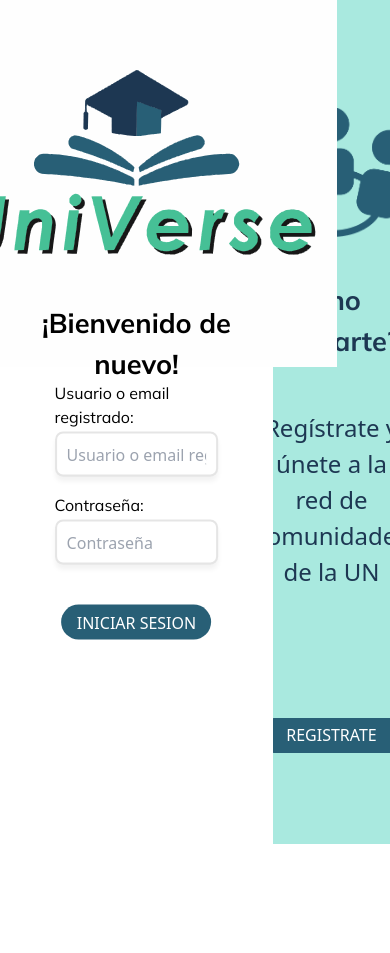
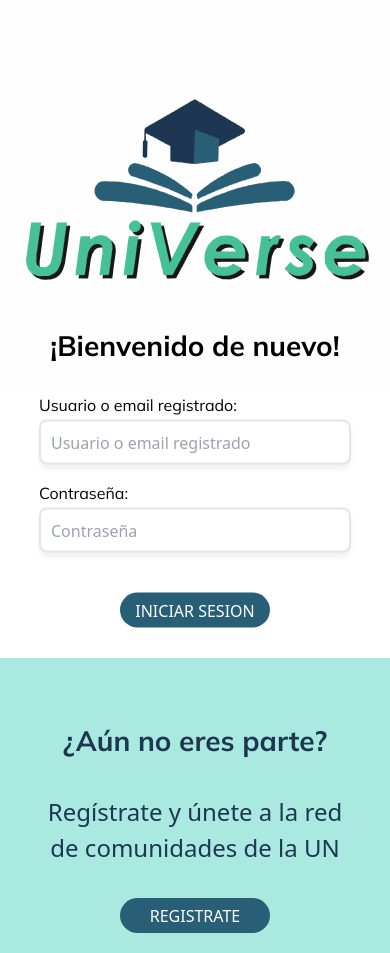
Before and after one commit to juandp1/UniVerse-Frontend, a Next.js app in the folder universe/: page /Login in a window 390 px wide. Before the commit the page ends 844 px from the top, so only its background shows below. Built offline with nearby package versions, Linux system fonts and the light colour scheme.

Commit message:
Ruta home navbar lateral, sitio responsive login

```diff
--- a/universe/Component/compResource/Routes.tsx
+++ b/universe/Component/compResource/Routes.tsx
@@ -29,7 +29,7 @@ export const Routes =[
     },
     {
         title:'Inicio',
-        path:'/',
+        path:'/HomeComunidad',
         icon: <Aiicon.AiFillHome size={sizeIcon} color={colorIcon}/>,
         cName:className
     },
--- a/universe/pages/Login.tsx
+++ b/universe/pages/Login.tsx
@@ -71,7 +71,6 @@ const Login = () => {
         <div className={styles.logoContainer}>
           <Image
             src="/images/UniVerseLogo.svg"
-            className={styles.logoImage}
             width={400}
             height={50}
             alt="logo"
@@ -79,7 +78,10 @@ const Login = () => {
           />
         </div>
 
-        <h2 className={styles.welcomeText}>¡Bienvenido de nuevo!</h2>
+        <h2 style={{ marginTop: '-4rem', textAlign: 'center' }}>
+          ¡Bienvenido de nuevo!
+        </h2>
+
 
         <form className={styles.formLogin} onSubmit={formik.handleSubmit}>
           <div className={styles.inputGroup}>
@@ -115,19 +117,20 @@ const Login = () => {
       </div>
 
       <div className={styles.rightContainer}>
-        <div className={styles.registerContent}>
-          <div className={styles.iconContainer}>
         <Image
           src="/images/group.png"
-              className={styles.iconImage}
+          className={styles.desktopOnly}
           width={150}
-              height={200}
+          height={400}
+          style={{marginTop: '6rem'}}
           alt="icon"
           priority
         />
-          </div>
 
-          <h2 className={styles.registerHeading}>¿Aún no eres parte?</h2>
+        <h2 style={{color: '#1d3752', textAlign: 'center', marginTop: '2.7rem', marginBottom: '1rem'  }}>
+          ¿Aún no eres parte?
+        </h2>
+
         <p className={styles.registerText}>
           Regístrate y únete a la red de comunidades de la UN
         </p>
@@ -138,8 +141,7 @@ const Login = () => {
           </button>
         </div>
       </div>
-      </div>
-    </div>
+    </div >
   );
 }
 
--- a/universe/styles/globals.css
+++ b/universe/styles/globals.css
@@ -287,7 +287,7 @@ button {
 }
 
 .searchInputWrapper input {
-  width: 350px;
+  width: 640px;
   height: 45px;
   padding: 12px 20px;
   margin-top: 5px;
@@ -308,6 +308,7 @@ button {
   color: #fff;
   border: 2.72246px solid rgba(0, 0, 0, 0.1);
   box-shadow: 0px 5.44492px 5.44492px rgba(0, 0, 0, 0.05);
+  border-radius: 8px;
   margin-top: 5px;
   margin-left: 8px;
   padding: 4px 8px;
--- a/universe/styles/loginStyle.module.css
+++ b/universe/styles/loginStyle.module.css
@@ -24,33 +24,12 @@
     padding: 2rem;
   }
 
-  .logoContainer {
-    display: flex;
-    justify-content: center;
-    align-items: flex-start;
-    margin-top: -2rem;
-  }
 
   .logoImage {
-    max-width: 800px;
+    max-width: auto;
     height: auto;
   }
 
-  .welcomeText {
-    font-size: 1.7rem;
-    font-weight: 800;
-    margin-top: -4rem;
-    text-align: center;
-  }
-
-  .formContainer {
-    background-color: #ffffff;
-    width: 100%;
-    position: absolute;
-    top: 60%;
-    left: 50%;
-    transform: translate(-50%, -50%);
-  }
 
   .formLogin {
     background-color: #ffffff;
@@ -124,17 +103,6 @@
     margin-top: 1.5rem;
   }
 
-  .registerContent {
-    display: flex;
-    flex-direction: column;
-    align-items: center;
-  }
-
-  .iconContainer {
-    display: flex;
-    justify-content: center;
-    align-items: center;
-  }
 
   .iconImage {
     max-width: 100%;
@@ -158,11 +126,6 @@
     color: #1d3752;
   }
 
-  .registerButtonGroup {
-    display: flex;
-    justify-content: center;
-  }
-
   .registerButton {
     display: flex;
     border-radius: 50px;
@@ -172,5 +135,56 @@
     height: 35px;
     justify-content: center;
     align-items: center;
-    margin-top: 7rem;
+    margin-top: 2.7rem;
   }
+
+
+  @media (max-width: 767px) {
+
+    .container {
+      flex-direction: column;
+    }
+
+    .rightContainer {
+      width: 100%;
+      height: 35%;
+      order: 2;
+      margin-top: 20rem;
+
+    }
+
+    .formLogin {
+      background-color: #ffffff;
+      width: 80%;
+      height: 50;
+    }
+
+    .desktopOnly {
+      display: none;
+    }
+
+
+    .leftContainer {
+      width: 100%;
+      height: 40%;
+    }
+
+    .registerContent {
+      order: 3;
+      margin-top: 10rem;
+    }
+
+    .registerHeading {
+      margin-top: 0rem;
+      margin-bottom: 1rem;
+    }
+
+    .registerText {
+      margin-top: 1rem;
+      margin-bottom: 2rem;
+    }
+
+    .registerButton {
+      margin-top: 0rem;
+    }
+  }
```
Lines whose indentation alone changed are shown as unchanged.
